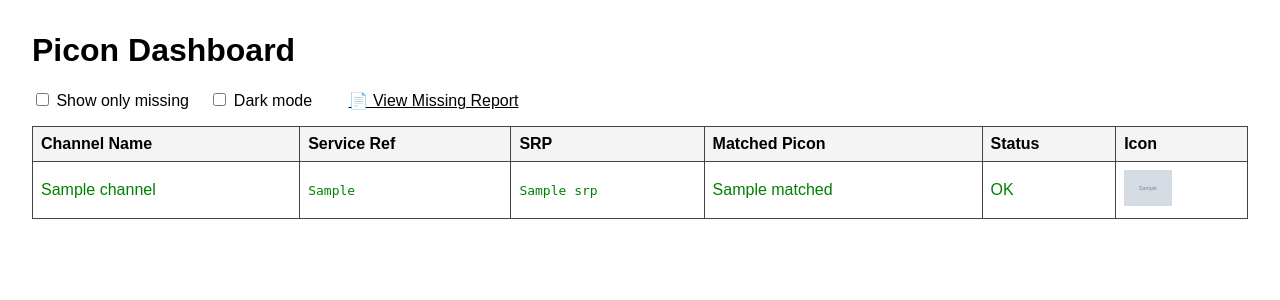
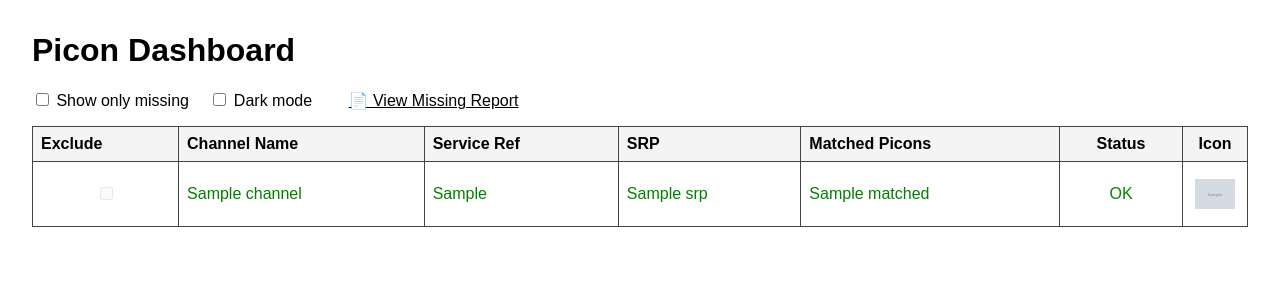
Before and after one commit to harrysingh1991/tvh-picon-check, a Flask app: template templates/index.html in a window 1280 px wide. Shown: the top 300 px of the page. Run offline with Flask 3, Linux system fonts and the light colour scheme; the template is opened without the code that fills it: most values are stand-ins (such as "Sample title", 1, 10 or a date in 2020); grey boxes marked "Sample" are stand-in pictures.

Commit message:
Add files via upload
latest files

```diff
--- a/app.py
+++ b/app.py
@@ -1,4 +1,4 @@
-from flask import Flask, render_template, send_from_directory
+from flask import Flask, render_template, send_from_directory, request
 from dotenv import load_dotenv
 import os
 
@@ -6,42 +6,47 @@ load_dotenv()
 
 app = Flask(__name__)
 
-SRP_FILE = os.getenv("SRP_FILE", "/data/servicelist.txt")
-PICON_DIR = os.getenv("PICON_DIR", "/data/picons")
+# Use environment variables if set, otherwise use defaults (local-friendly)
+BASE_DIR = os.path.dirname(os.path.abspath(__file__))
+SRP_FILE = os.getenv("SRP_FILE", os.path.join(BASE_DIR, "servicelist.txt"))
+PICON_DIR = os.getenv("PICON_DIR", os.path.join(BASE_DIR, "picons"))
+HTTP_PORT = int(os.getenv("HTTP_PORT", 9986))
 ICON_AUTH_CODE = os.getenv("ICON_AUTH_CODE")
-HTTP_PORT = int(os.getenv("HTTP_PORT", "9986"))  # default to 9986 if not set
 
+# Print initial configuration information
 print(f"[INFO] Starting Picon Dashboard")
-print(f"[INFO] Looking for SRP file at: {SRP_FILE}")
-print(f"[INFO] Looking for Picon directory at: {PICON_DIR}")
+print(f"[INFO] Icon Auth Code: {ICON_AUTH_CODE}")
 
-if not os.path.exists(SRP_FILE):
-    print(f"[WARNING] SRP file does not exist: {SRP_FILE}")
+# Check if picon directory exists and is a directory
+# If not, print a warning
+# Prnts how many icons are found in the picon directory
+if os.path.exists(PICON_DIR) and os.path.isdir(PICON_DIR):
+    icon_files = [f for f in os.listdir(PICON_DIR) if f.lower().endswith('.png')]
+    print(f"[INFO] Found {len(icon_files)} icon(s) in picon directory.")
 else:
-    print(f"[OK] SRP file found.")
+    print(f"[WARNING] Picon directory not found or is not a directory: {PICON_DIR}")
 
-if not os.path.isdir(PICON_DIR):
-    print(f"[WARNING] Picon directory does not exist or is not a directory: {PICON_DIR}")
+# Check if SRP file exists
+if os.path.exists(SRP_FILE):
+    print(f"[INFO] SRP file found: {SRP_FILE}")
 else:
-    print(f"[OK] Picon directory found.")
-    icon_files = [f for f in os.listdir(PICON_DIR) if f.endswith(".png")]
-    print(f"[INFO] Found {len(icon_files)} icon files in picon directory.")
+    print(f"[WARNING] SRP file not found: {SRP_FILE}")
 
-
+# Function to parse the SRP file and extract channel information
 def parse_srp_file():
     channels = []
-
+    # Check if SRP file exists
     if not os.path.exists(SRP_FILE):
         print(f"[ERROR] SRP file not found during parse.")
         return channels
-
+    # Attempt to read the SRP file
     try:
         with open(SRP_FILE, "r", encoding="utf-8") as f:
             for line in f:
                 line = line.strip()
                 if not line or line.startswith("#"):
                     continue
-
+                # Parse the line into components
                 try:
                     parts = [p.strip() for p in line.split("|")]
                     if len(parts) != 3:
@@ -80,22 +85,29 @@ def parse_srp_file():
 
     return channels
 
-
+# Route to serve the main dashboard page
 @app.route("/")
 def index():
     channels = parse_srp_file()
     return render_template("index.html", channels=channels)
 
-
+# Route to serve individual icon files
 @app.route("/icons/<filename>")
 def icon_file(filename):
     return send_from_directory(PICON_DIR, filename)
 
-
-@app.route("/missing-report")
+# Route to serve the missing report
+@app.route("/missing-report", methods=["GET", "POST"])
 def missing_report():
     channels = parse_srp_file()
-    missing = [ch for ch in channels if ch["status"] == "Missing"]
+    excluded = []
+    if request.method == "POST":
+        data = request.get_json(silent=True)
+        if data and "excluded" in data:
+            excluded = set(data["excluded"])
+    missing = [ch for ch in channels if ch["status"] == "Missing" and ch["service_ref"] not in excluded]
+
+    print("Excluded service_refs:", excluded)  # Debugging line to print excluded service_refs
 
     report_lines = [
         f"{ch['srp']}={ch['matched'] if ch['matched'] else ch['name'].strip().lower().replace(' ', '').replace('+', 'plus')}"
@@ -105,6 +117,5 @@ def missing_report():
 
     return f"<pre>{report}</pre>"
 
-
 if __name__ == "__main__":
     app.run(host="0.0.0.0", port=HTTP_PORT)
--- a/templates/index.html
+++ b/templates/index.html
@@ -44,12 +44,20 @@
             background: var(--table-bg);
         }
 
+        th.status-header, th.icon-header {
+            text-align: center;
+        }
+        td.status-cell, td.icon-cell {
+            text-align: center;
+        }
+        td.channel-name, td.service-ref, td.srp, td.matched {
+            /* Color based on status */
+        }
+        .ok {
+            color: var(--ok-color);
+        }
         .missing {
             color: var(--missing-color);
-        }
-
-        .ok {
-            color: var(--ok-color);
         }
 
         .toggle-section {
@@ -63,6 +71,32 @@
         a {
             color: inherit;
         }
+
+        .icon-img {
+            max-width: 40px;
+            max-height: 40px;
+            width: auto;
+            height: auto;
+            display: block;
+            margin: 0 auto;
+        }
+        td.icon-cell {
+            width: 48px;
+            height: 48px;
+            text-align: center;
+            vertical-align: middle;
+        }
+        td.status-cell {
+            text-align: center;
+        }
+        td {
+            vertical-align: middle;
+        }
+        td.exclude-cell {
+            text-align: center;
+            vertical-align: middle;
+        }
+        .exclude-checkbox:disabled { opacity: 0.5; }
     </style>
 </head>
 <body>
@@ -71,33 +105,40 @@
     <div class="toggle-section">
         <label><input type="checkbox" id="toggle-missing"> Show only missing</label>
         <label><input type="checkbox" id="toggle-darkmode"> Dark mode</label>
-        <a href="/missing-report" target="_blank" style="margin-left: 1em;">📄 View Missing Report</a>
+        <a href="#" id="view-missing-report" style="margin-left: 1em;" target="_blank">📄 View Missing Report</a>
     </div>
 
     <table>
         <thead>
             <tr>
-                <th>Channel Name</th>
-                <th>Service Ref</th>
-                <th>SRP</th>
-                <th>Matched Picon</th> <!-- NEW COLUMN -->
-                <th>Status</th>
-                <th>Icon</th>
+                <th>Exclude</th>
+                <th class="channel-name">Channel Name</th>
+                <th class="service-ref">Service Ref</th>
+                <th class="srp">SRP</th>
+                <th class="matched">Matched Picons</th>
+                <th class="status-header">Status</th>
+                <th class="icon-header">Icon</th>
             </tr>
         </thead>
-        <tbody id="channel-table">
+        <tbody>
             {% for channel in channels %}
-            <tr class="channel-row {{ channel.status|lower }}">
-                <td>{{ channel.name }}</td>
-                <td><code>{{ channel.service_ref }}</code></td>
-                <td><code>{{ channel.srp }}</code></td>
-                <td>{{ channel.matched if channel.matched else '—' }}</td>  <!-- NEW COLUMN DATA -->
-                <td class="{{ 'ok' if channel.status == 'OK' else 'missing' }}">{{ channel.status }}</td>
-                <td>
+            <tr class="channel-row">
+                <td class="exclude-cell">
+                    <input type="checkbox"
+                        class="exclude-checkbox"
+                        data-serviceref="{{ channel.service_ref }}"
+                        {% if channel.status == "OK" %}disabled{% endif %}>
+                </td>
+                <td class="channel-name {{ channel.status|lower }}">{{ channel.name }}</td>
+                <td class="service-ref {{ channel.status|lower }}">{{ channel.service_ref }}</td>
+                <td class="srp {{ channel.status|lower }}">{{ channel.srp }}</td>
+                <td class="matched {{ channel.status|lower }}">{{ channel.matched }}</td>
+                <td class="status-cell {{ channel.status|lower }}">{{ channel.status }}</td>
+                <td class="icon-cell">
                     {% if channel.icon_url %}
-                        <img src="{{ channel.icon_url }}" alt="icon" width="48">
+                        <img src="{{ channel.icon_url }}" class="icon-img" alt="icon">
                     {% else %}
-                        —
+                        <span style="color: #888;">Missing</span>
                     {% endif %}
                 </td>
             </tr>
@@ -105,15 +146,64 @@
         </tbody>
     </table>
 
+    <pre id="missing-report-output"></pre>
+
     <script>
+        function getExcludedRefs() {
+            let excluded = JSON.parse(localStorage.getItem("excludedRefs") || "{}");
+            return excluded;
+        }
+
+        function setExcludedRefs(excluded) {
+            localStorage.setItem("excludedRefs", JSON.stringify(excluded));
+        }
+
+        document.querySelectorAll('.exclude-checkbox').forEach(cb => {
+            const serviceRef = cb.dataset.serviceref;
+            const excluded = getExcludedRefs();
+            cb.checked = !!excluded[serviceRef];
+
+            cb.addEventListener('change', function() {
+                const excluded = getExcludedRefs();
+                if (cb.checked) {
+                    excluded[serviceRef] = true;
+                } else {
+                    delete excluded[serviceRef];
+                }
+                setExcludedRefs(excluded);
+            });
+        });
+
+        document.getElementById('view-missing-report').onclick = function(e) {
+            e.preventDefault();
+            const excluded = Object.keys(JSON.parse(localStorage.getItem("excludedRefs") || "{}"));
+            fetch('/missing-report', {
+                method: 'POST',
+                headers: {'Content-Type': 'application/json'},
+                body: JSON.stringify({excluded})
+            })
+            .then(r => r.text())
+            .then(txt => {
+                const win = window.open("", "_blank");
+                win.document.write(txt);
+                win.document.close();
+            });
+        };
+
         const toggleMissing = document.getElementById('toggle-missing');
         const toggleDark = document.getElementById('toggle-darkmode');
         const body = document.body;
 
         // Toggle missing
         toggleMissing.addEventListener('change', () => {
-            document.querySelectorAll('.channel-row.ok').forEach(row => {
-                row.style.display = toggleMissing.checked ? 'none' : '';
+            document.querySelectorAll('.channel-row').forEach(row => {
+                // Find the status cell (6th cell, index 5)
+                const statusCell = row.querySelector('td.status-cell');
+                if (statusCell && statusCell.classList.contains('ok')) {
+                    row.style.display = toggleMissing.checked ? 'none' : '';
+                } else {
+                    row.style.display = '';
+                }
             });
         });
 
```
